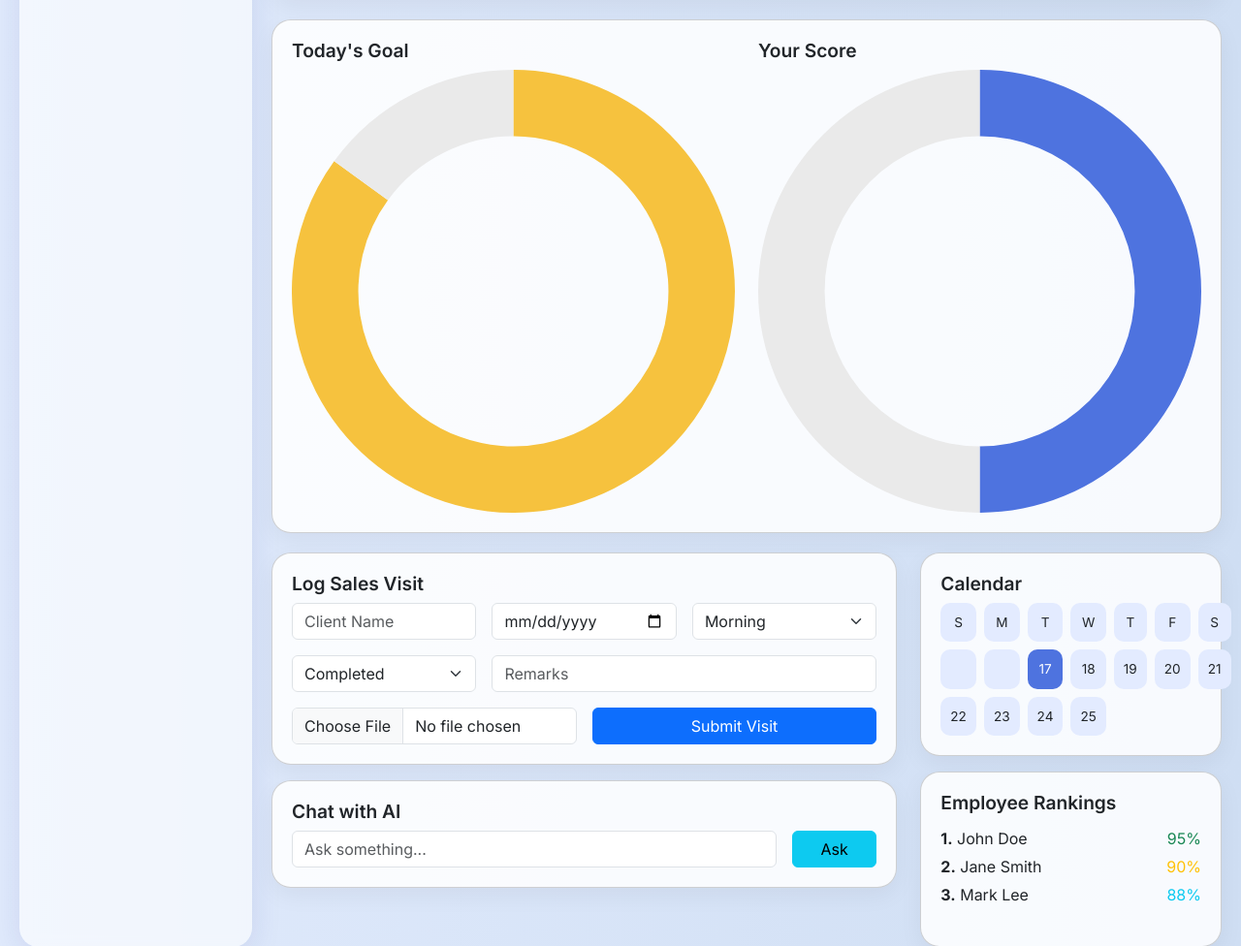
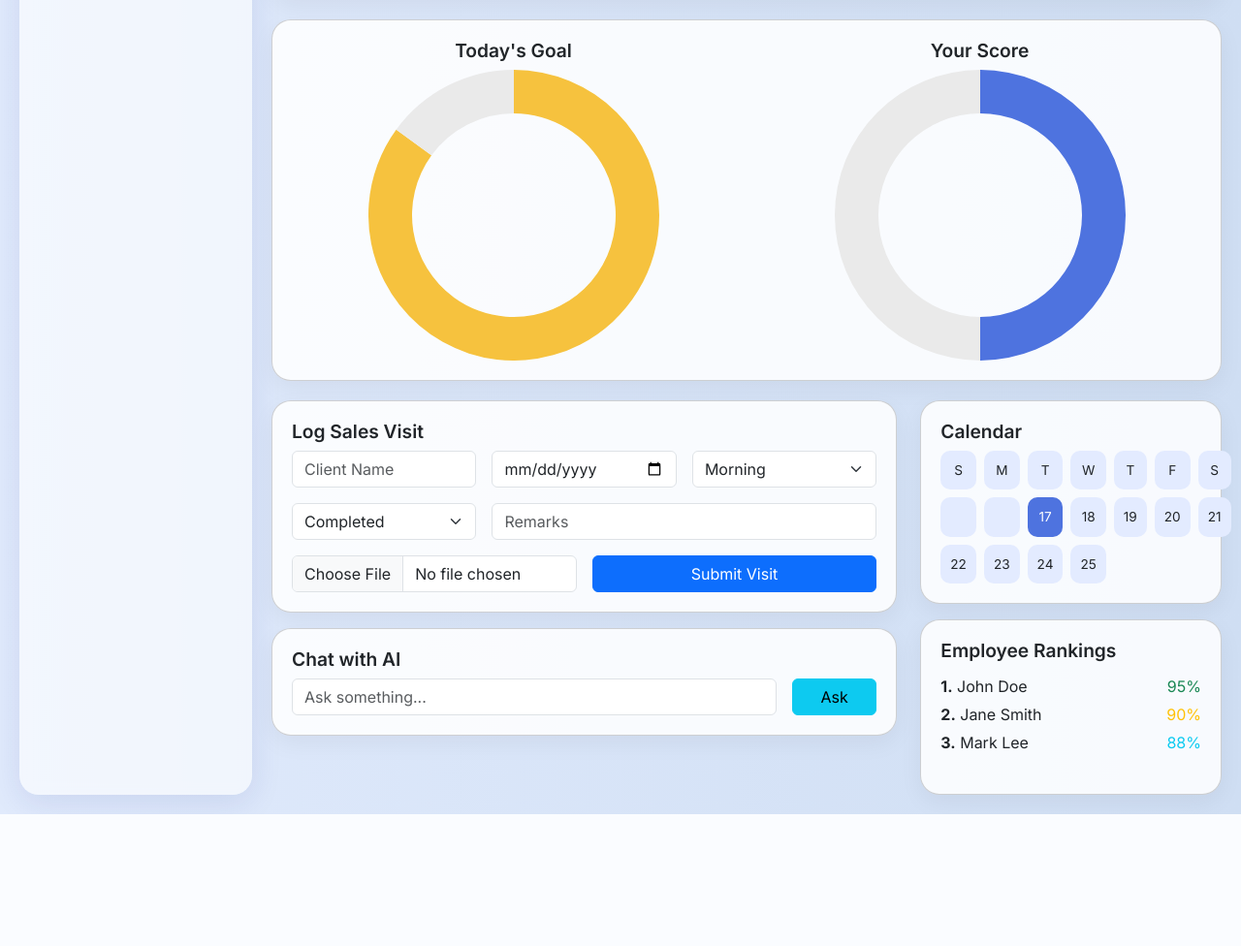
Before and after one commit to avhishekz/sales-visit-system, a Flask app: template templates/employee_dashboard.html in a window 1280 px wide. Shown: the part 272-1248 px from the top of the page at 97% size. After the commit the page ends 1112 px from the top, so only its background shows below. Run offline with Flask 3, Linux system fonts and the light colour scheme; the template is opened without the code that fills it, so the values that code supplies are empty; parts of the project's set-up code (start-up, migrations or seed data) failed here and were passed over.

Commit message:
Updated employee dashboard UI and added features

```diff
--- a/templates/employee_dashboard.html
+++ b/templates/employee_dashboard.html
@@ -53,7 +53,6 @@
     }
     canvas {
       max-width: 100%;
-      height: 150px; /* Reduced height */
     }
     .calendar {
       display: grid;
@@ -93,6 +92,15 @@
     .nav-link:hover {
       color: #4e73df;
     }
+
+    /* New styles for Today's Goal and Your Score */
+    .goal-score-wrapper canvas {
+      max-width: 300px;
+      max-height: 300px;
+      width: 100%;
+      margin: 0 auto;
+      display: block;
+    }
   </style>
 </head>
 <body>
@@ -121,12 +129,12 @@
       </div>
 
       <div class="card">
-        <div class="row">
-          <div class="col-md-6">
+        <div class="row goal-score-wrapper">
+          <div class="col-md-6 text-center">
             <h6 class="card-title">Today's Goal</h6>
             <canvas id="goalChart"></canvas>
           </div>
-          <div class="col-md-6">
+          <div class="col-md-6 text-center">
             <h6 class="card-title">Your Score</h6>
             <canvas id="scoreChart"></canvas>
           </div>
```
